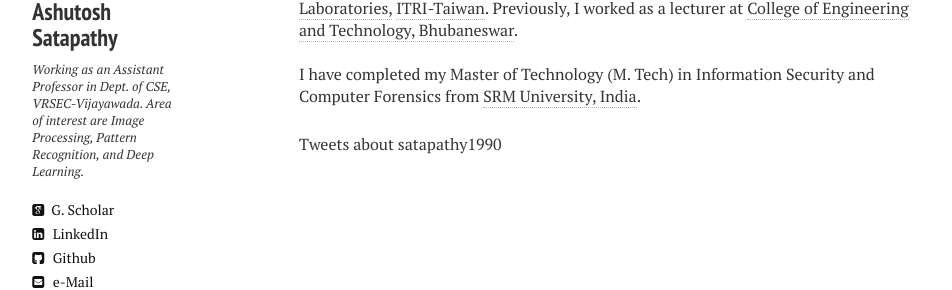
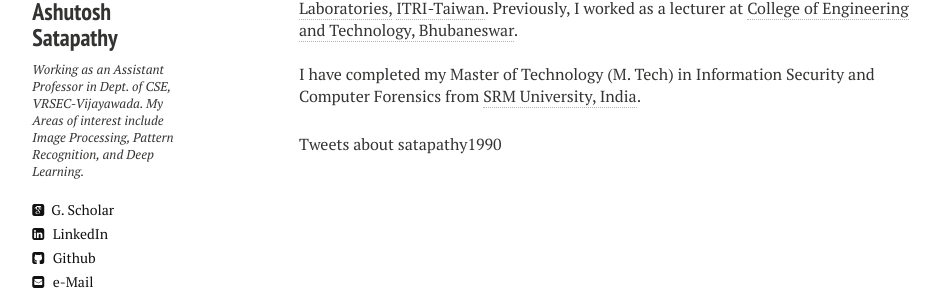
Before and after one commit to ashutoshsatapathy1990/ashutoshsatapathy1990.github.io, a Jekyll site: the page built from index.md, in a window 1280 px wide. Shown: the part 292-582 px from the top of the page, without its empty margins (21-973 px from the left). Built offline with Jekyll 4.4.1, drawn with Linux system fonts in a browser that asks for light colours; nearby versions of some CDN libraries; comment, search, counter and statistics services are not loaded.

Commit message:
Update _config.yml

```diff
--- a/_config.yml
+++ b/_config.yml
@@ -9,7 +9,7 @@ owner:
   name                      :  Ashutosh Satapathy
   avatar                    :  ashu.JPG
   description               :  Assistant Professor, VRSEC, Vijayawada
-  bio                       :  Working as an Assistant Professor in Dept. of CSE, VRSEC-Vijayawada. Area of interest are Image Processing, Pattern Recognition, and Deep Learning.
+  bio                       :  Working as an Assistant Professor in Dept. of CSE, VRSEC-Vijayawada. My Areas of interest include Image Processing, Pattern Recognition, and Deep Learning.
   email                     :  ashutosh@vrsiddhartha.ac.in
   # Social networking links are used in author-bio sidebar. Update and remove as you like.
   twitter: #jponttuset
```
